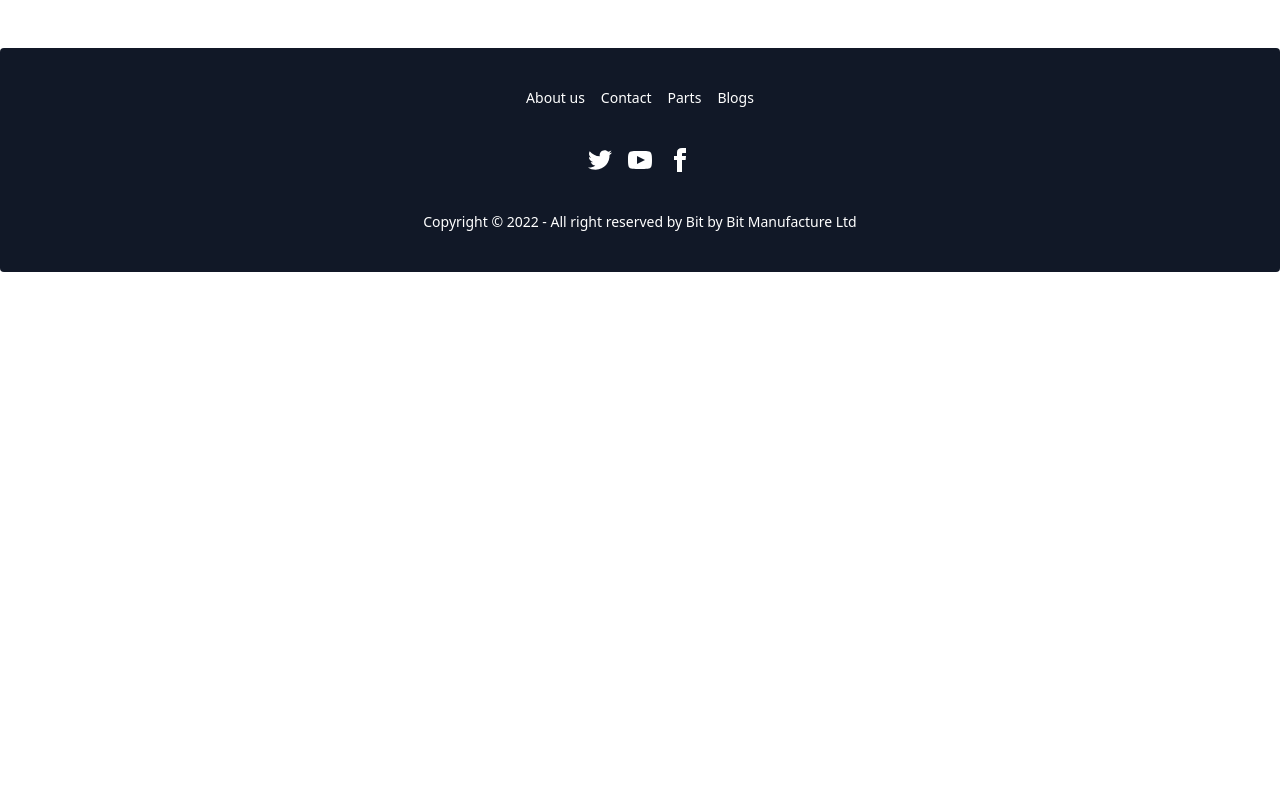
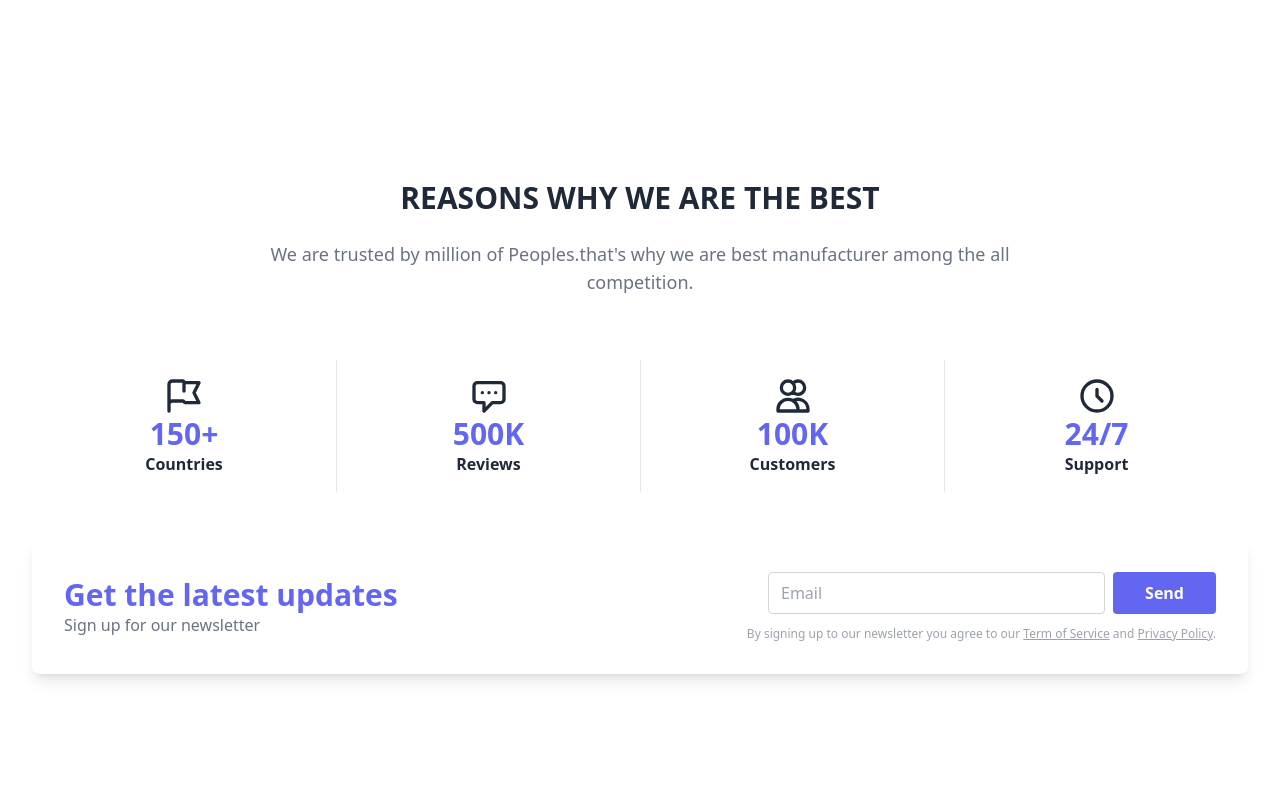
Before and after one commit to Surjo11/manufacturer, a React (Create React App) app: page / in a window 1280 px wide. Shown: the part 1520-2320 px from the top of the page. Before the commit the page ends 1792 px from the top, so only its background shows below. Built offline with nearby package versions, Linux system fonts and the light colour scheme; no server answers.

Commit message:
addedBusinessSummary

```diff
--- /dev/null
+++ b/src/components/pages/Home/BusinessSummary.js
@@ -0,0 +1,167 @@
+import React from "react";
+
+const BusinessSummary = () => {
+  return (
+    <div>
+      <div className="bg-white py-6 sm:py-8 lg:py-12 lg:mt-10">
+        <div className="max-w-screen-xl px-4 md:px-8 mx-auto">
+          {/* <!-- text - start --> */}
+          <div className="mb-10 md:mb-16">
+            <h2 className="text-gray-800 text-2xl lg:text-3xl font-bold text-center mb-4 md:mb-6 uppercase">
+              Reasons Why We are the Best
+            </h2>
+
+            <p className="max-w-screen-md text-gray-500 md:text-lg text-center mx-auto">
+              We are trusted by million of Peoples.that's why we are best
+              manufacturer among the all competition.
+            </p>
+          </div>
+          {/* <!-- text - end --> */}
+
+          <div className="grid grid-cols-2 md:grid-cols-4 md:divide-x gap-8 md:gap-0">
+            {/* <!-- stat - start --> */}
+            <div className="flex flex-col items-center md:p-4">
+              <svg
+                xmlns="http://www.w3.org/2000/svg"
+                class="h-10 w-10"
+                fill="none"
+                viewBox="0 0 24 24"
+                stroke="currentColor"
+                stroke-width="2"
+              >
+                <path
+                  stroke-linecap="round"
+                  stroke-linejoin="round"
+                  d="M3 21v-4m0 0V5a2 2 0 012-2h6.5l1 1H21l-3 6 3 6h-8.5l-1-1H5a2 2 0 00-2 2zm9-13.5V9"
+                />
+              </svg>
+              <div className="text-indigo-500 text-xl sm:text-2xl md:text-3xl font-bold">
+                150+
+              </div>
+              <div className="text-sm sm:text-base font-semibold">
+                Countries
+              </div>
+            </div>
+            {/* <!-- stat - end -->
+
+      <!-- stat - start --> */}
+            <div className="flex flex-col items-center md:p-4">
+              <svg
+                xmlns="http://www.w3.org/2000/svg"
+                class="h-10 w-10"
+                fill="none"
+                viewBox="0 0 24 24"
+                stroke="currentColor"
+                stroke-width="2"
+              >
+                <path
+                  stroke-linecap="round"
+                  stroke-linejoin="round"
+                  d="M8 10h.01M12 10h.01M16 10h.01M9 16H5a2 2 0 01-2-2V6a2 2 0 012-2h14a2 2 0 012 2v8a2 2 0 01-2 2h-5l-5 5v-5z"
+                />
+              </svg>
+              <div className="text-indigo-500 text-xl sm:text-2xl md:text-3xl font-bold">
+                500K
+              </div>
+              <div className="text-sm sm:text-base font-semibold">Reviews</div>
+            </div>
+
+            {/* <!-- stat - start --> */}
+            <div className="flex flex-col items-center md:p-4">
+              <svg
+                xmlns="http://www.w3.org/2000/svg"
+                class="h-10 w-10"
+                fill="none"
+                viewBox="0 0 24 24"
+                stroke="currentColor"
+                stroke-width="2"
+              >
+                <path
+                  stroke-linecap="round"
+                  stroke-linejoin="round"
+                  d="M12 4.354a4 4 0 110 5.292M15 21H3v-1a6 6 0 0112 0v1zm0 0h6v-1a6 6 0 00-9-5.197M13 7a4 4 0 11-8 0 4 4 0 018 0z"
+                />
+              </svg>
+              <div className="text-indigo-500 text-xl sm:text-2xl md:text-3xl font-bold">
+                100K
+              </div>
+              <div className="text-sm sm:text-base font-semibold">
+                Customers
+              </div>
+            </div>
+            {/* <!-- stat - end -->
+
+      <!-- stat - start --> */}
+            <div className="flex flex-col items-center md:p-4">
+              <svg
+                xmlns="http://www.w3.org/2000/svg"
+                class="h-10 w-10"
+                fill="none"
+                viewBox="0 0 24 24"
+                stroke="currentColor"
+                stroke-width="2"
+              >
+                <path
+                  stroke-linecap="round"
+                  stroke-linejoin="round"
+                  d="M12 8v4l3 3m6-3a9 9 0 11-18 0 9 9 0 0118 0z"
+                />
+              </svg>
+              <div className="text-indigo-500 text-xl sm:text-2xl md:text-3xl font-bold">
+                24/7
+              </div>
+              <div className="text-sm sm:text-base font-semibold">Support</div>
+            </div>
+            {/* <!-- stat - end --> */}
+          </div>
+        </div>
+        <div className="bg-white py-6 sm:py-8 lg:py-12">
+          <div className="max-w-screen-2xl px-4 md:px-8 mx-auto">
+            <div className="flex flex-col lg:flex-row lg:justify-between items-center shadow-lg rounded-lg p-4 sm:p-8">
+              <div className="mb-4 sm:mb-8 lg:mb-0">
+                <h2 className="text-indigo-500 text-xl sm:text-2xl lg:text-3xl font-bold text-center lg:text-left">
+                  Get the latest updates
+                </h2>
+                <p className="text-gray-500 text-center lg:text-left">
+                  Sign up for our newsletter
+                </p>
+              </div>
+              <div className="flex flex-col items-center lg:items-end">
+                <form className="w-full max-w-md flex gap-2 mb-3">
+                  <input
+                    placeholder="Email"
+                    className="w-full flex-1 bg-gray-white text-gray-800 placeholder-gray-400 border border-gray-300 focus:ring ring-indigo-300 rounded outline-none transition duration-100 px-3 py-2"
+                  />
+
+                  <button className="inline-block bg-indigo-500 hover:bg-indigo-600 active:bg-indigo-700 focus-visible:ring ring-indigo-300 text-white text-sm md:text-base font-semibold text-center rounded outline-none transition duration-100 px-8 py-2">
+                    Send
+                  </button>
+                </form>
+
+                <p className="text-gray-400 text-xs text-center lg:text-right">
+                  By signing up to our newsletter you agree to our{" "}
+                  <a
+                    href="#"
+                    className="hover:text-indigo-500 active:text-indigo-600 underline transition duration-100"
+                  >
+                    Term of Service
+                  </a>{" "}
+                  and{" "}
+                  <a
+                    href="#"
+                    className="hover:text-indigo-500 active:text-indigo-600 underline transition duration-100"
+                  >
+                    Privacy Policy
+                  </a>
+                  .
+                </p>
+              </div>
+            </div>
+          </div>
+        </div>
+      </div>
+    </div>
+  );
+};
+
+export default BusinessSummary;
--- a/src/components/pages/Home/Home.js
+++ b/src/components/pages/Home/Home.js
@@ -1,5 +1,6 @@
 import React from "react";
 import Banner from "./Banner";
+import BusinessSummary from "./BusinessSummary";
 import Cards from "./Cards/Cards";
 import Partners from "./Partners";
 import Tittle from "./Tittle";
@@ -11,6 +12,7 @@ const Home = () => {
       <Banner></Banner>
       <Cards></Cards>
       <Partners></Partners>
+      <BusinessSummary></BusinessSummary>
     </div>
   );
 };
--- a/src/components/pages/Home/Partners.js
+++ b/src/components/pages/Home/Partners.js
@@ -2,41 +2,49 @@ import React from "react";
 
 const Partners = () => {
   return (
-    <section>
-      <div class="container px-5 py-24 mx-auto lg:px-16">
-        <div class="mx-auto text-center">
-          <div class="grid grid-cols-5 gap-4 mx-auto lg:grid-cols-5">
+    <div className="container px-5 py-24 mx-auto md:mt-10 lg:px-16 ">
+      <div className="flex flex-col w-full mb-8 text-center">
+        <span className="mb-4 text-sm font-medium tracking-wide text-gray-500 uppercase">
+          The best manufacturer is our partner. We assure the quality of every
+          product.
+          <span className="font-semibold text-blue-600 lg:mb-0 hover:text-blue-500">
+            Our Partners »
+          </span>
+        </span>
+      </div>
+      <div className="mx-auto text-center">
+        <div className="grid grid-cols-5 gap-4 mx-auto lg:grid-cols-5">
           <div>
             <img
-                class="h-4 mx-auto lg:h-12"
+              className="h-4 mx-auto lg:h-12"
               src="https://svgshare.com/i/hf1.svg"
               alt="Figma"
             />
           </div>
           <div>
             <img
-                class="h-4 mx-auto lg:h-12"
+              className="h-4 mx-auto lg:h-12"
               src="https://svgshare.com/i/hfV.svg"
               alt="Framer"
             />
           </div>
           <div>
             <img
-                class="h-4 mx-auto lg:h-12"
+              className="h-4 mx-auto lg:h-12"
               src="https://svgshare.com/i/hfp.svg"
               alt="Sketch "
             />
           </div>
           <div>
             <img
-                class="h-4 mx-auto lg:h-12"
+              className="h-4 mx-auto lg:h-12"
               src="https://svgshare.com/i/hfe.svg"
               alt="Sketch "
             />
           </div>
           <div>
             <img
-                class="h-4 mx-auto lg:h-12"
+              className="h-4 mx-auto lg:h-12"
               src="https://svgshare.com/i/hff.svg"
               alt="Invision"
             />
@@ -44,7 +52,6 @@ const Partners = () => {
         </div>
       </div>
     </div>
-    </section>
   );
 };
 
```
Lines whose indentation alone changed are shown as unchanged.
